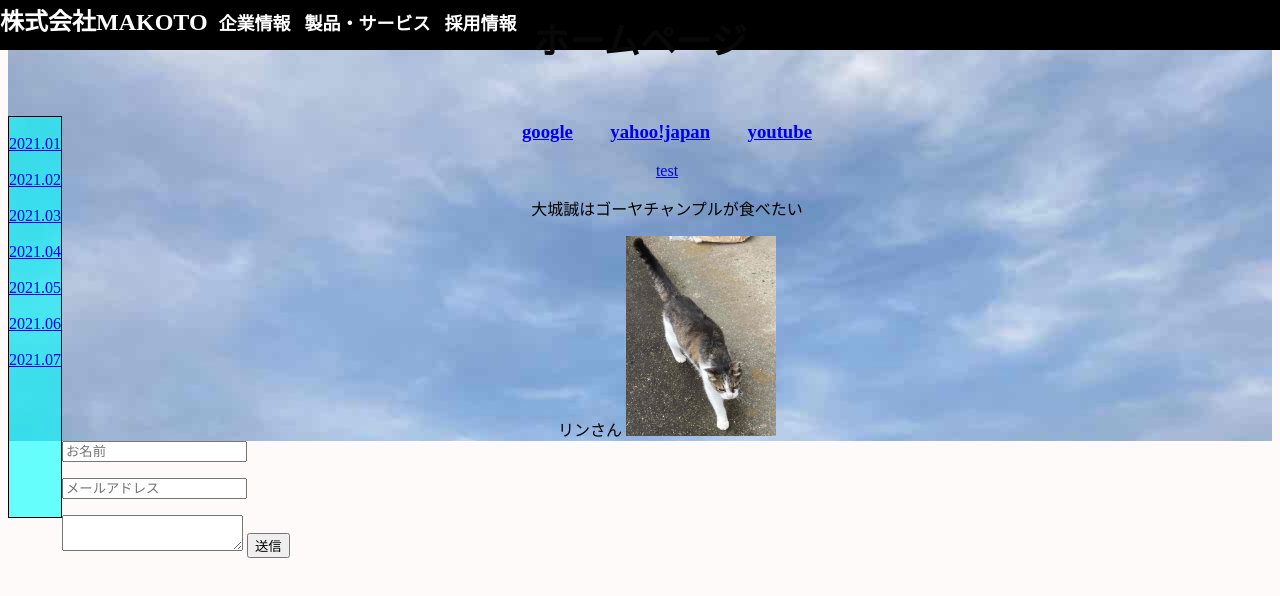
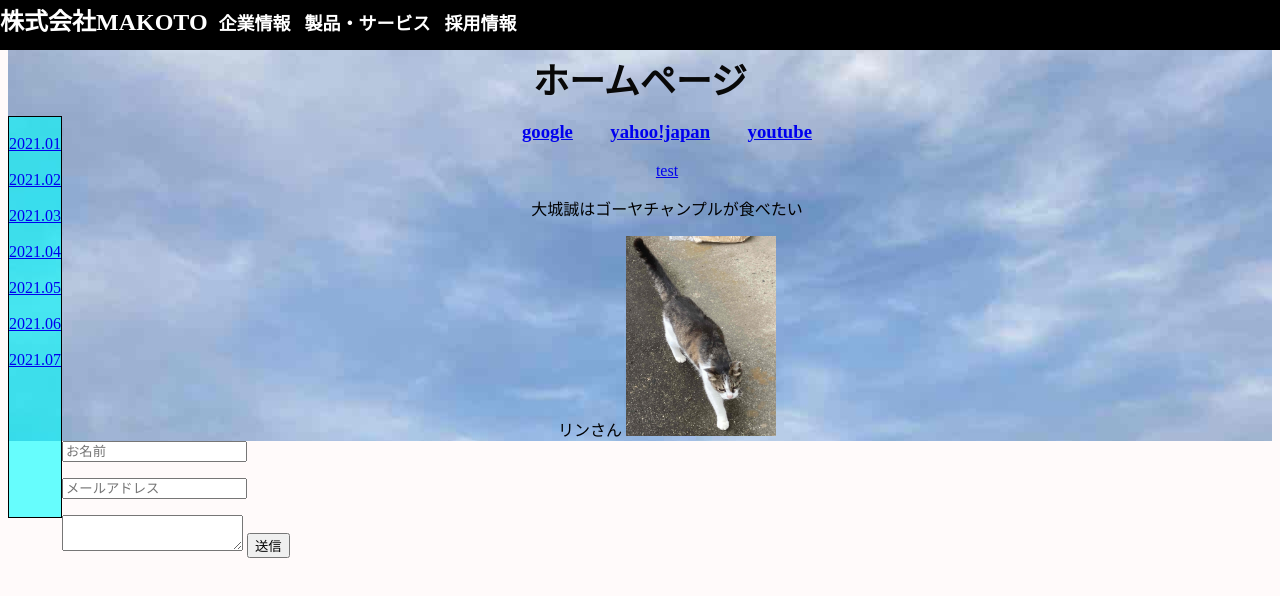
Before and after one commit to 1712200405/1712200405.github.io, a plain HTML site: page index.html in a window 1280 px wide. Drawn offline with Linux system fonts and the light colour scheme.

Commit message:
Update test.css

```diff
--- a/test.css
+++ b/test.css
@@ -33,7 +33,7 @@
 
 .text{
     position:relative;
-    top:-20px;
+    top:20px;
     font-size:36px;
     color:rgb(8, 8, 8);
 }
```
